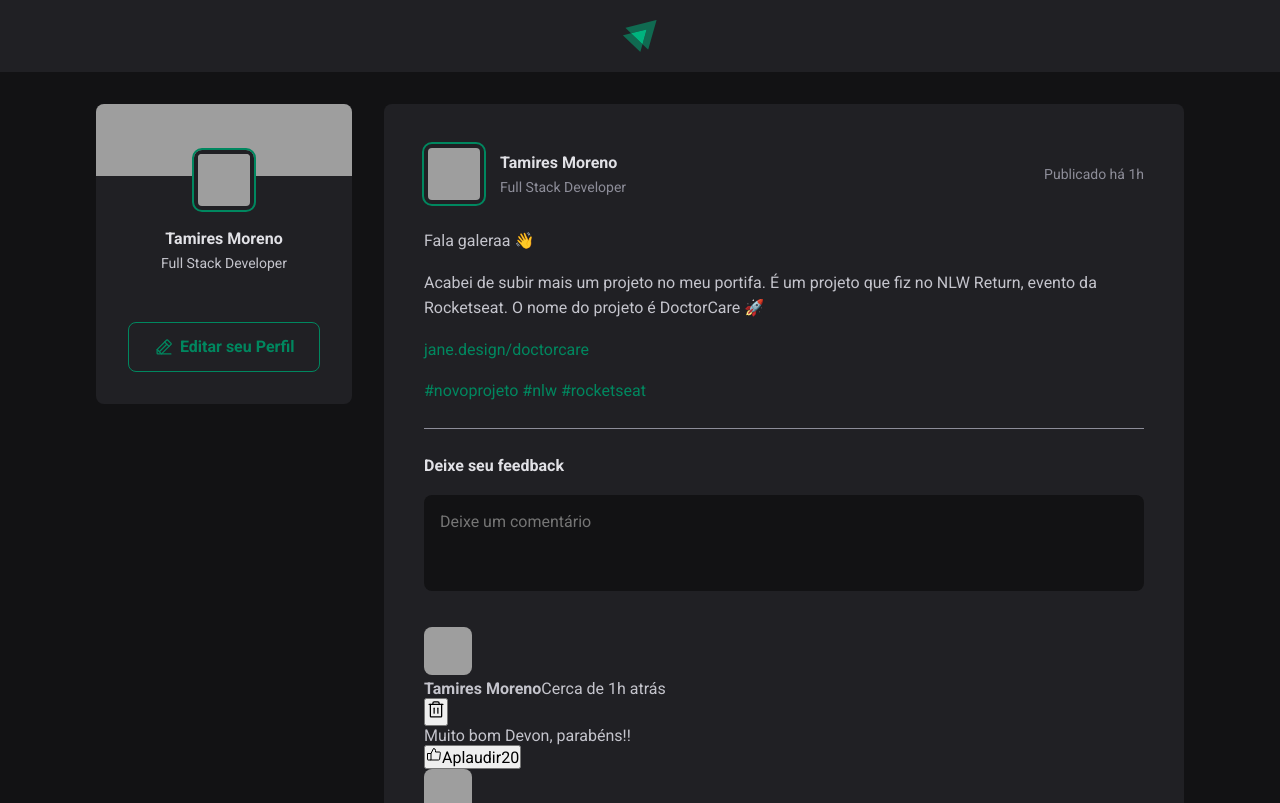
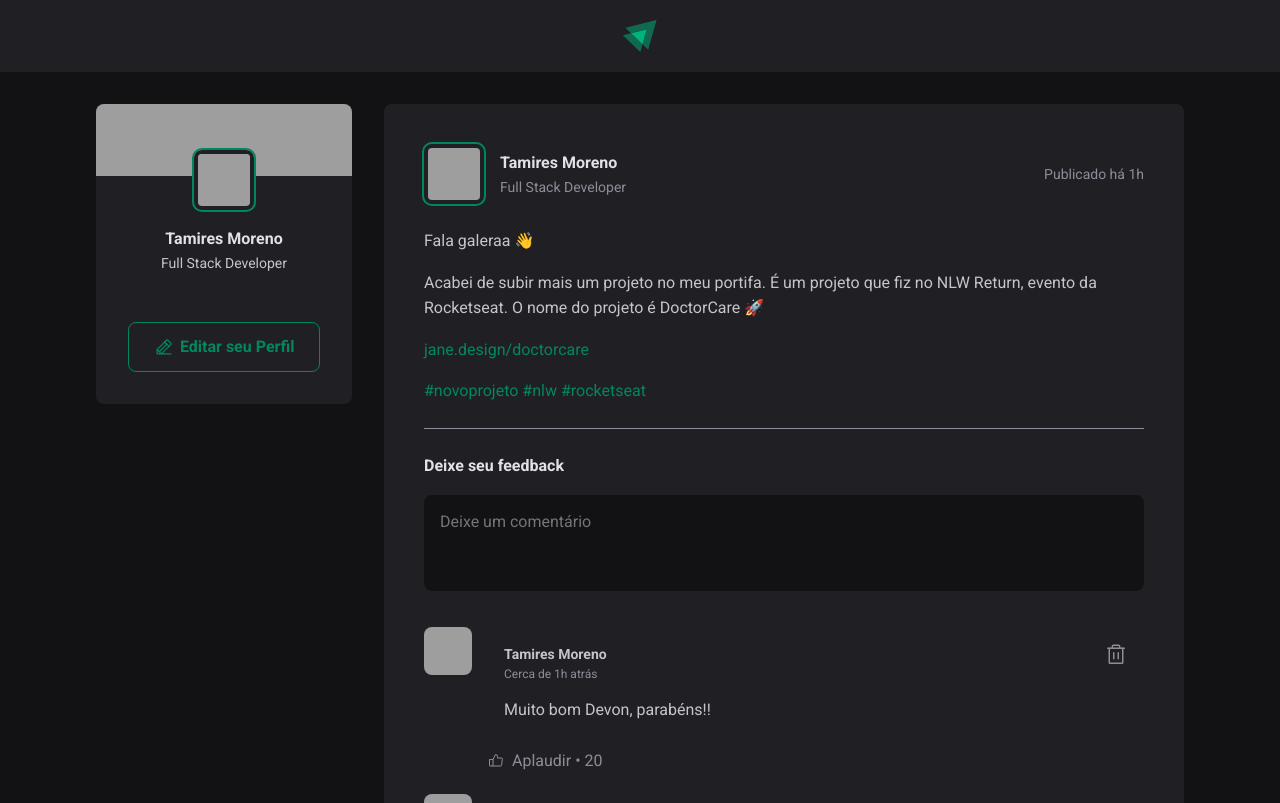
Before and after one commit to tamires-galvao/fundamentos-react, a React (Vite) app in the folder 01-fundamentos-reactjs/: page / in a window 1280 px wide. Shown: the top 803 px of the page. Built offline with nearby package versions, Linux system fonts and the light colour scheme; grey boxes are pictures that could not be loaded.

Commit message:
Estilizações do Comentário

```diff
--- a/01-fundamentos-reactjs/src/components/Comment.jsx
+++ b/01-fundamentos-reactjs/src/components/Comment.jsx
@@ -14,7 +14,7 @@ export function Comment(){
               <time title='01 de Novembro ás 20:33' dateTime='2023-11-01 20:32:00'>Cerca de 1h atrás</time>
             </div>
             <button title='Deletar comentário'>
-              <Trash size={20}/>
+              <Trash size={24}/>
             </button>
           </header>
           <p>
--- a/01-fundamentos-reactjs/src/components/Comment.module.css
+++ b/01-fundamentos-reactjs/src/components/Comment.module.css
@@ -0,0 +1,79 @@
+.comment {
+  margin-top: 1.5rem;
+  display: flex;
+  gap: 1rem;
+}
+
+.commentBox{
+  flex: 1;
+}
+
+.commentContent {
+  background: var(--gray-700);
+  border-radius: 8px;
+  padding: 1rem;
+}
+
+.commentContent header {
+  display: flex;
+  align-items: flex-start;
+  justify-content: space-between;
+}
+
+.authorAndTime strong {
+  display: block;
+  font-size: 0.875rem;
+  line-height: 1.6;
+}
+
+.authorAndTime time {
+  display: block;
+  font-size: 0.75rem;
+  line-height: 1.6;
+  color: var(--gray-400);
+}
+
+.commentContent header button {
+  background: transparent;
+  border: 0;
+  color: var(--gray-400);
+  cursor: pointer;
+  line-height: 0;
+  border-radius: 2px;
+}
+
+.commentContent header button:hover {
+  color: var(--red-500);
+}
+
+.commentContent p {
+  margin-top: 1rem;
+  color:var(--gray-300);
+}
+
+.commentBox footer {
+  margin-top: 1rem;
+}
+
+.commentBox footer button {
+  background-color: transparent;
+  border: 0;
+  color: var(--gray-400);
+  cursor: pointer;
+  display: flex;
+  align-items: center;
+  border-radius: 2px;
+}
+
+.commentBox footer button:hover {
+  color: var(--green-300);
+}
+
+.commentBox footer button svg {
+  margin-right: 0.5rem;
+}
+
+.commentBox footer button span::before {
+  content: '\2022';
+  padding: 0 0.25rem;
+}
--- a/01-fundamentos-reactjs/src/global.css
+++ b/01-fundamentos-reactjs/src/global.css
@@ -8,6 +8,8 @@
 
  --green-300: #00B37E;
  --green-500: #00875f;
+
+ --red-500: #F75A68;
 
 }
 
```
